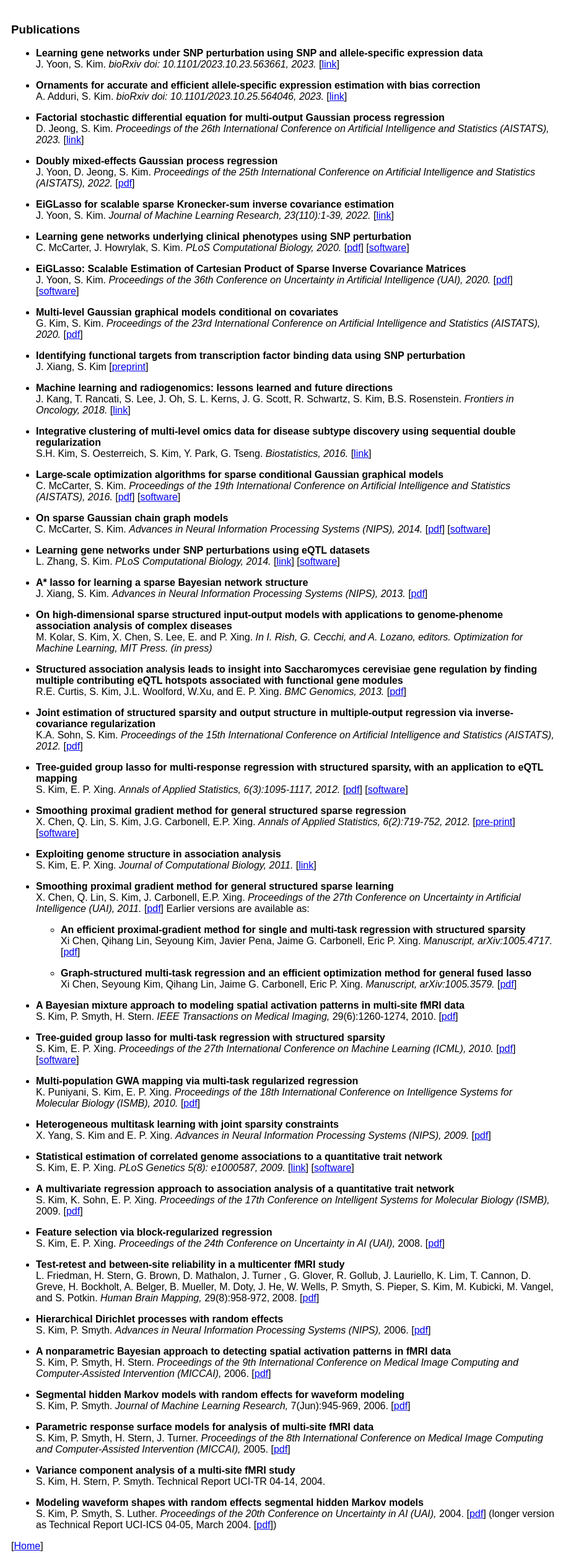
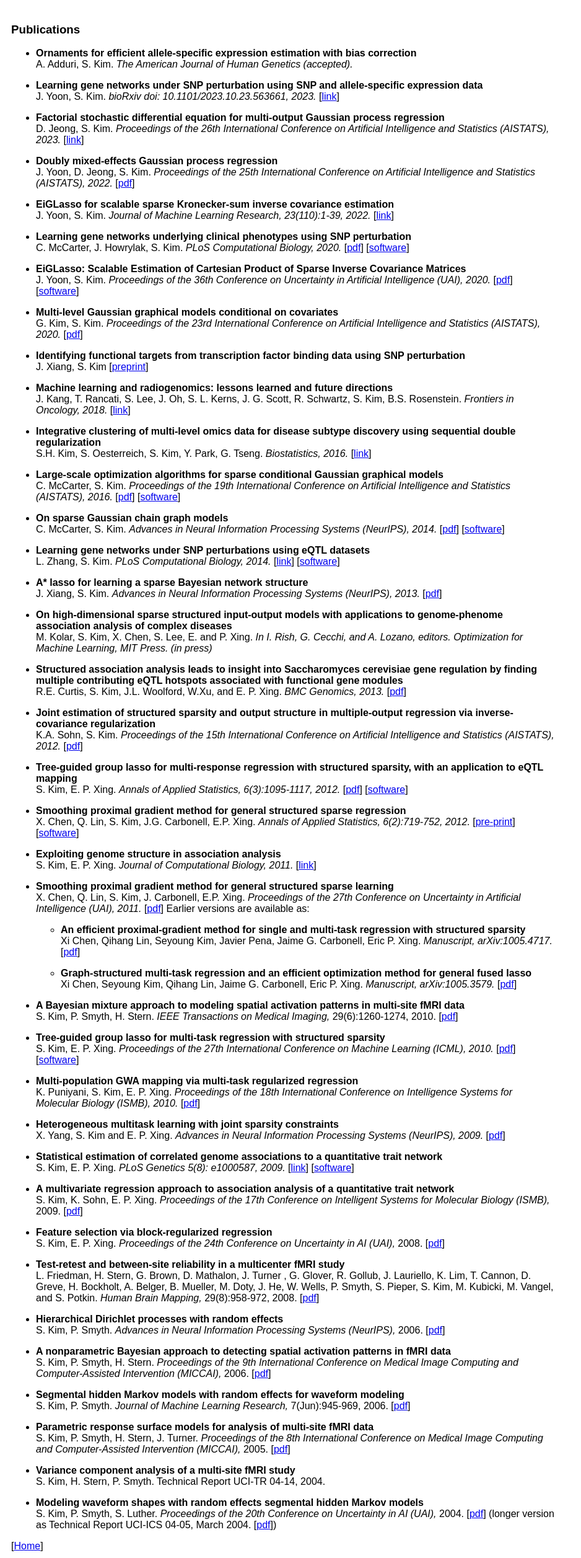
Before and after one commit to SeyoungKimLab/SeyoungKimLab.github.io, a plain HTML site: page publication.html in a window 1280 px wide. Shown: the whole page at 62% size, without its empty margins (0-938 px from the left). Drawn offline with Linux system fonts and the light colour scheme.

Commit message:
update 6/24

```diff
--- a/publication.html
+++ b/publication.html
@@ -17,6 +17,13 @@
 <P>
 <H3>Publications</H3>
 <UL>
+        <LI> <b>
+	Ornaments for efficient allele-specific expression estimation with bias correction
+        </b><br>
+        A. Adduri, S. Kim.
+        <i> The American Journal of Human Genetics (accepted). </i>
+        <p>
+
 	<LI> <b>
 	Learning gene networks under SNP perturbation using SNP and allele-specific expression data
 	</b><br>
@@ -24,15 +31,6 @@
 	<i> bioRxiv doi: 10.1101/2023.10.23.563661, 2023. </i>
 		[<a href="https://www.biorxiv.org/content/10.1101/2023.10.23.563661v1">link</a>]
 	<p>
-
-        <LI> <b>
-	Ornaments for accurate and efficient allele-specific expression estimation with bias correction
-        </b><br>
-        A. Adduri, S. Kim.
-        <i> bioRxiv doi: 10.1101/2023.10.25.564046, 2023. </i>
-                [<a href="https://www.biorxiv.org/content/10.1101/2023.10.25.564046v1">link</a>]
-        <p>
-
 
 	<LI> <b>
 	Factorial stochastic differential equation for multi-output Gaussian process regression
@@ -123,7 +121,7 @@
 	On sparse Gaussian chain graph models
 	</b><br>
 	C. McCarter, S. Kim.
-	<i>Advances in Neural Information Processing Systems (NIPS), 2014.</i>
+	<i>Advances in Neural Information Processing Systems (NeurIPS), 2014.</i>
 	[<a href="./papers/nips14_cgm.pdf">pdf</a>]
 	[<a href="https://github.com/SeyoungKimLab/PerturbNet">software</a>]
 	<p>
@@ -141,7 +139,7 @@
 	A* lasso for learning a sparse Bayesian network structure
 	</b><br>
 	J. Xiang, S. Kim.
-	<i>Advances in Neural Information Processing Systems (NIPS), 2013.</i>
+	<i>Advances in Neural Information Processing Systems (NeurIPS), 2013.</i>
 	[<a href="./papers/nips2013_final.pdf">pdf</a>]
 	<p>
 
@@ -261,7 +259,7 @@
 	Heterogeneous multitask learning with joint sparsity constraints
 	</b><br>
 	X. Yang, S. Kim and E. P. Xing.
-	<i>Advances in Neural Information Processing Systems (NIPS), 2009.</i>
+	<i>Advances in Neural Information Processing Systems (NeurIPS), 2009.</i>
 	[<a href="./papers/yang_kim_xing_nips09.pdf">pdf</a>]
 	<p>
 
@@ -301,7 +299,7 @@
 
 	<LI> <b>Hierarchical Dirichlet processes with random effects </b><br>
 	S. Kim, P. Smyth.
-	<i>Advances in Neural Information Processing Systems (NIPS),</I> 2006. </i>
+	<i>Advances in Neural Information Processing Systems (NeurIPS),</I> 2006. </i>
 	[<a href="./papers/nips06_hMDP_RE.pdf">pdf</a>]
 	<p>
 
```
Also changed, not shown: index.html (+11 -2 lines).
